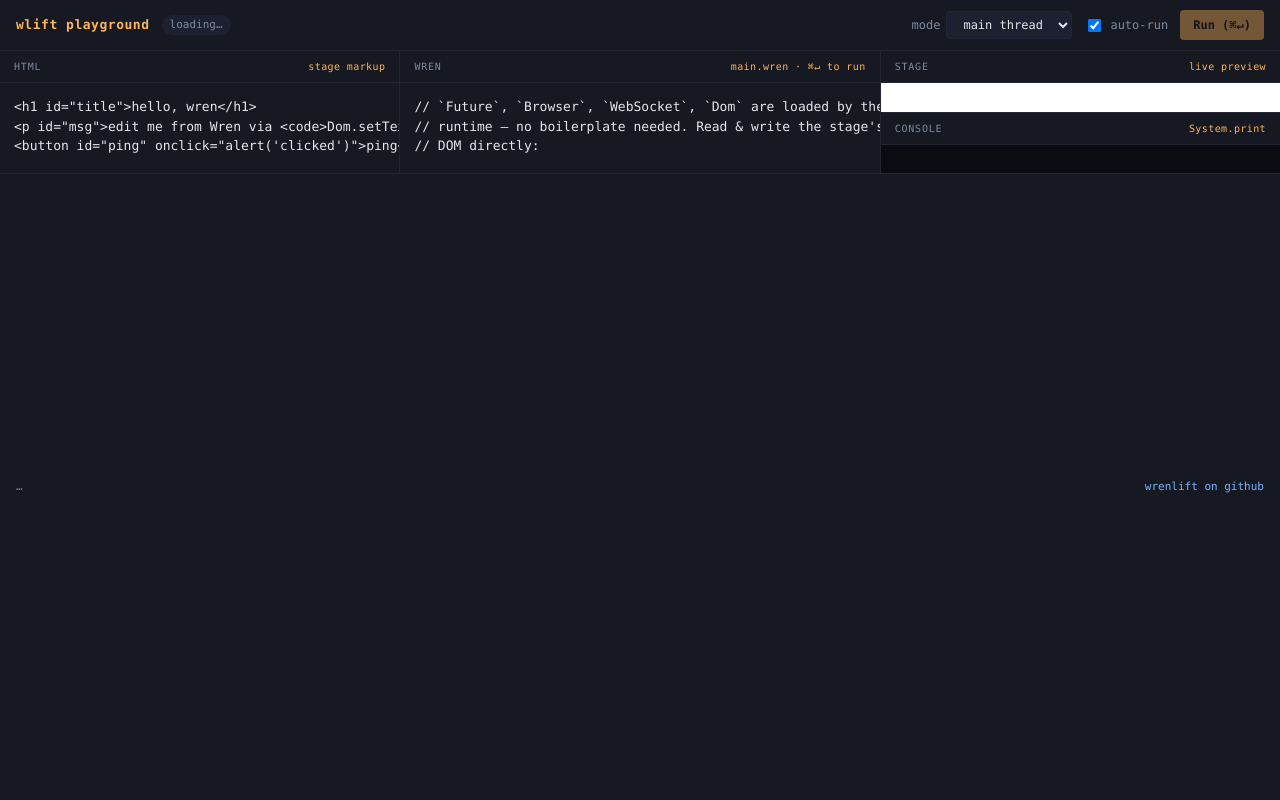
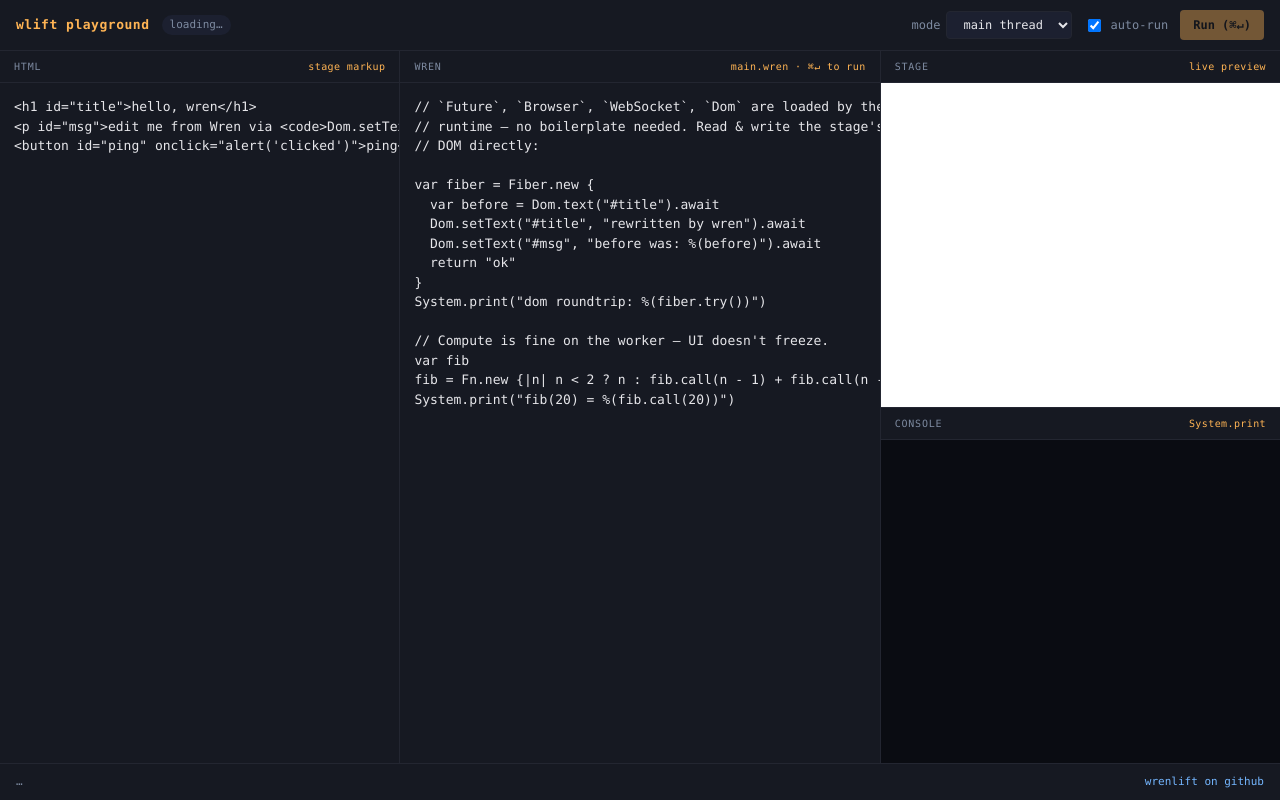
Before and after one commit to wrenlift/WrenLift, a plain HTML site: page wasm/web/index.html in a window 1280 px wide. Drawn offline with Linux system fonts and the light colour scheme; a script that the page names is missing.

Commit message:
playground: pin grid areas + fill main's row so panes stretch
Two layout fixes that compounded:

1. `display: none` on the banner triggered CSS Grid auto-
   placement reflow — `main` migrated from row 3 (1fr) into
   row 2 (auto), and footer slid up. Pinned each child to a
   named area (`grid-template-areas: "header" "banner" "main"
   "footer"`) so hiding the banner can't shuffle the layout.

2. `<main>` had no `grid-template-rows`, so its implicit auto
   row sized to its content. Sections inside used `flex: 1`
   children that resolved to height 0 with no parent height
   to distribute, which is what produced the "tiny panes,
   huge empty space below" symptom. Set
   `grid-template-rows: minmax(0, 1fr)` so the single row
   spans main's full height; sections stretch into it.

```diff
--- a/wasm/web/index.html
+++ b/wasm/web/index.html
@@ -30,19 +30,31 @@
     }
 
     /* Page is one big grid: header / banner / panes / footer.
-       The banner row is `auto`, so when its child is hidden
-       (`display: none`) it collapses to zero — main keeps the
-       full `1fr`. */
+       Areas are pinned by name so `display: none` on the banner
+       doesn't trigger CSS Grid auto-placement reflow — without
+       this, hiding the banner pushes `main` into the `auto`
+       row and footer takes the `1fr`, leaving a huge empty gap
+       above the footer. */
     .layout {
       display: grid;
       grid-template-rows: auto auto 1fr auto;
+      grid-template-areas:
+        "header"
+        "banner"
+        "main"
+        "footer";
       height: 100vh;
     }
+    header  { grid-area: header; }
+    .banner { grid-area: banner; }
+    main    { grid-area: main; }
+    footer  { grid-area: footer; }
 
     header, footer {
       padding: 10px 16px;
       display: flex; align-items: center; gap: 12px;
       background: var(--panel);
+      height: fit-content;
     }
     header { border-bottom: 1px solid var(--rule); }
     footer { border-top: 1px solid var(--rule); color: var(--muted); font-size: 11px; }
@@ -70,10 +82,16 @@
     .pill.ok    { color: var(--good); }
     .pill.error { color: var(--bad); }
 
-    /* jsbin-style 3-column grid: HTML | Wren | Output (stage + console). */
+    /* jsbin-style 3-column grid: HTML | Wren | Output (stage + console).
+       Explicit single 1fr row so the sections stretch to fill
+       main's height. Without this, the implicit auto row sized
+       to its content (≈ pane-header), and the textareas/console
+       got `flex: 1` of zero. Result: tiny panes + huge empty
+       space above footer. */
     main {
       display: grid;
       grid-template-columns: 1fr 1.2fr 1fr;
+      grid-template-rows: minmax(0, 1fr);
       gap: 1px;
       background: var(--rule);
       overflow: hidden;
```
